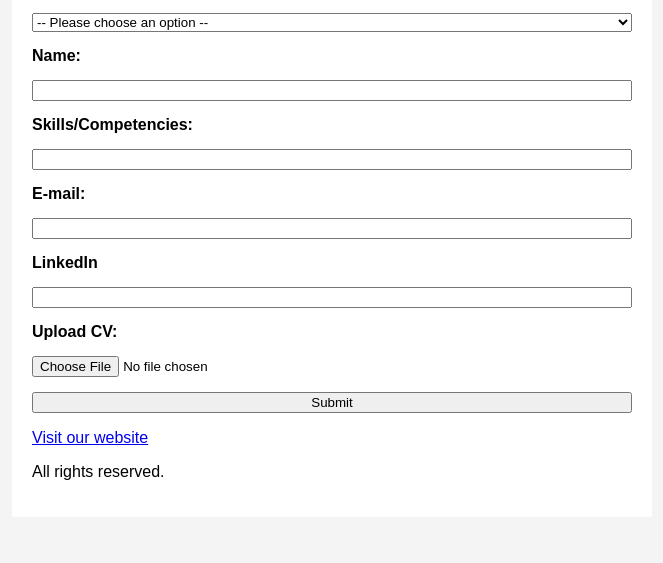
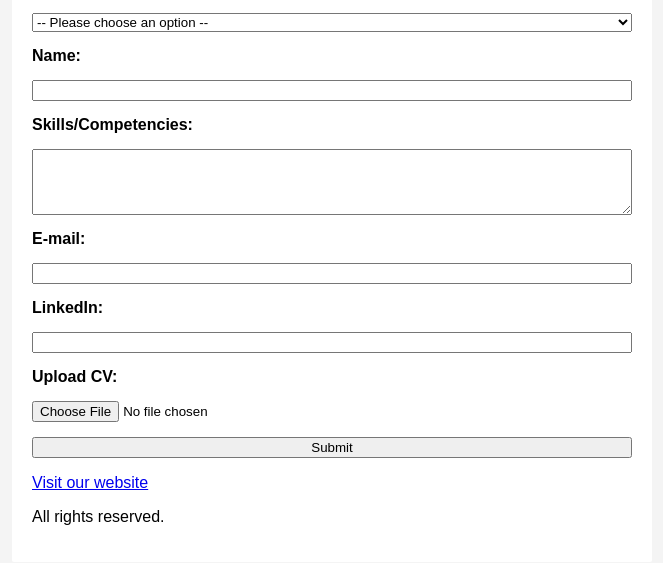
Before and after one commit to MarcelaBazela/MarcelaBazela.github.io, a plain HTML site: page index.html in a window 1280 px wide. Shown: the part 219-782 px from the top of the page, without its empty margins (308-971 px from the left). Drawn offline with Linux system fonts and the light colour scheme.

Commit message:
Add files via upload

```diff
--- a/index.html
+++ b/index.html
@@ -19,7 +19,7 @@
         <select>
           <option selected disabled>-- Please choose an option --</option>
           <option>Web Development</option>
-          <option>UX/UI Desing</option>
+          <option>UX/UI Design</option>
           <option>Cybersecurity</option>
           <option>Data Analytics</option>
         </select>
@@ -27,12 +27,12 @@
         <input type="text" id="name" required />
 
         <label for="skills">Skills/Competencies:</label>
-        <input type="text" id="skills" required />
+        <textarea id="skills" rows="4" cols="30" required></textarea>
 
         <label for="email">E-mail:</label>
         <input type="email" id="email" required />
 
-        <label for="linkedin">LinkedIn</label>
+        <label for="linkedin">LinkedIn:</label>
         <input type="text" id="linkedin" />
 
         <label for="cv">Upload CV:</label>
```
